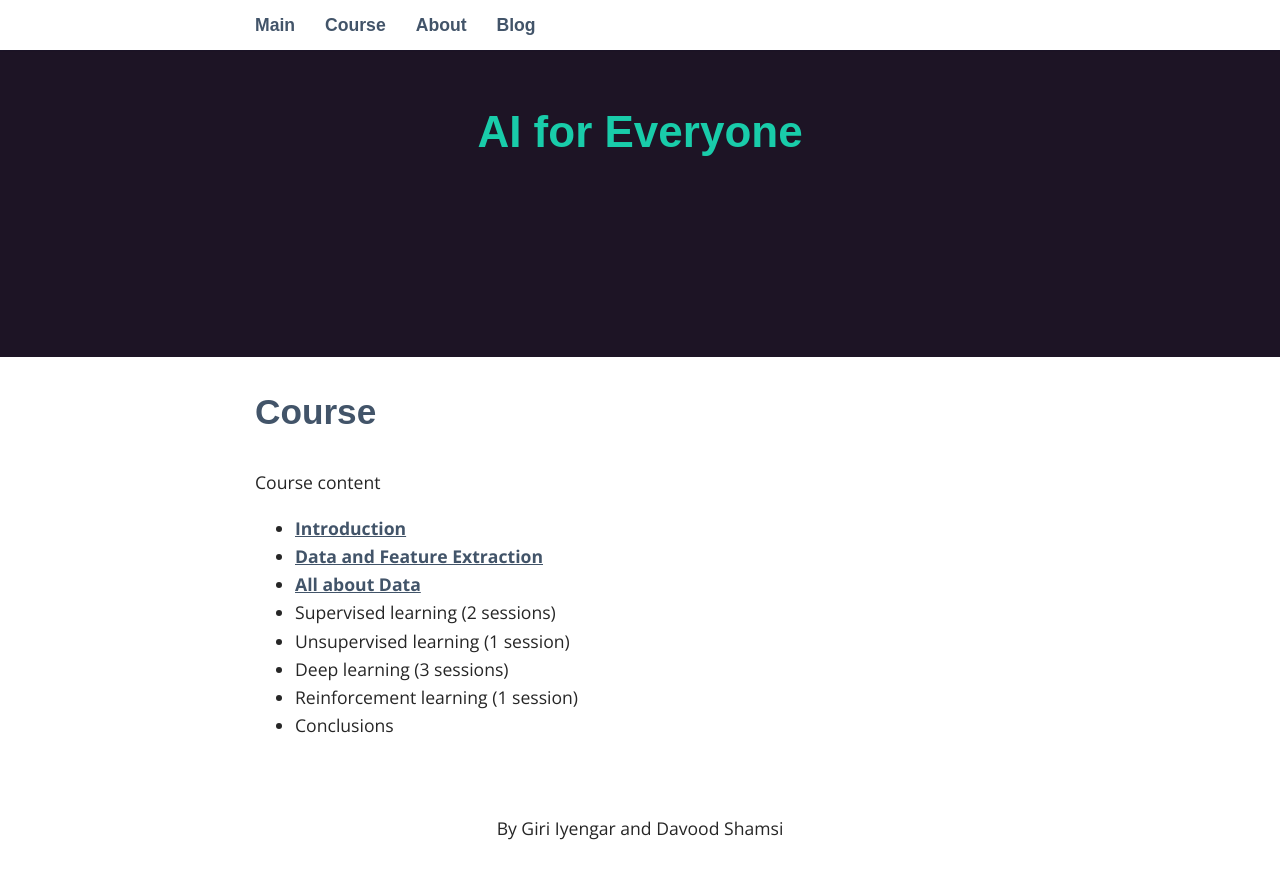
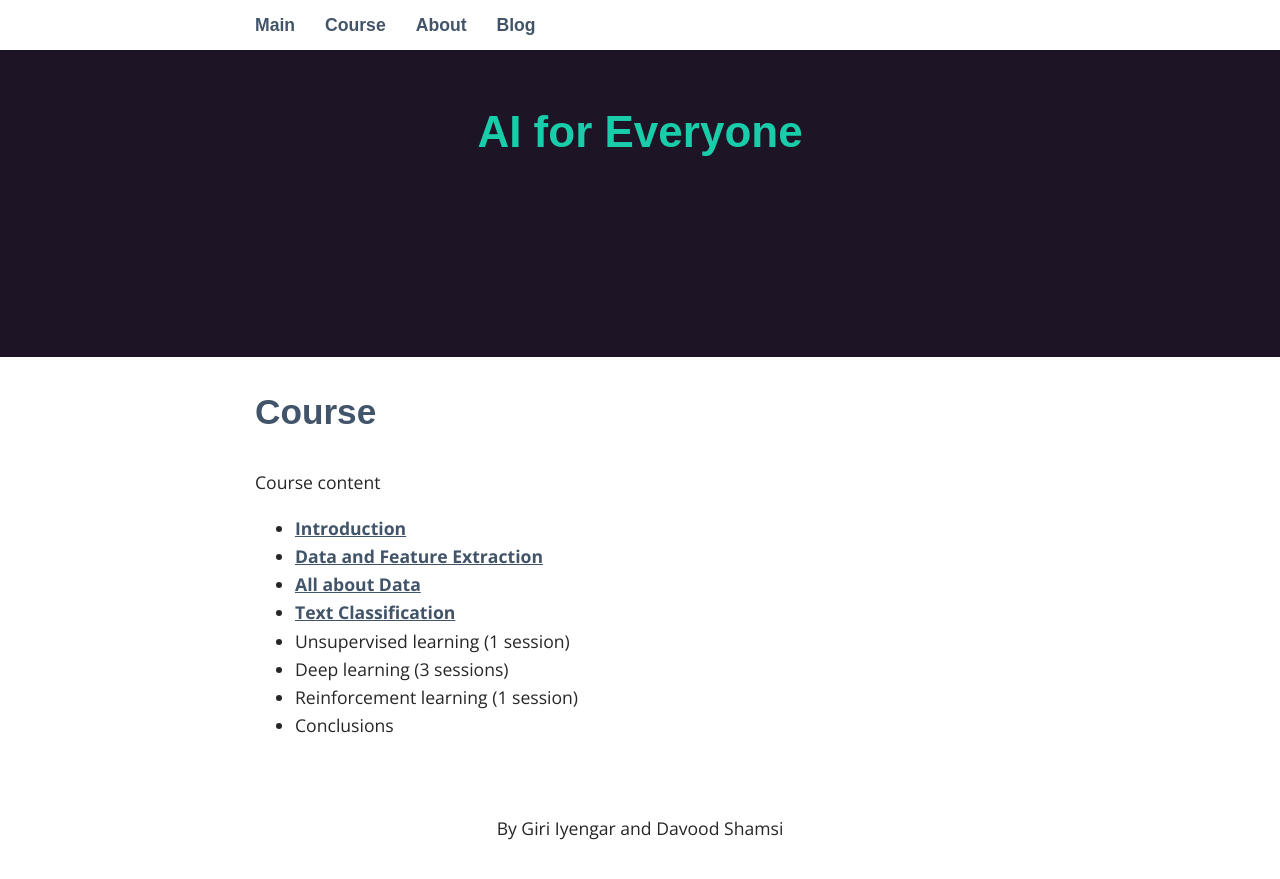
Before and after one commit to ai4all/ai4all.github.io, a Jekyll site: the page built from _pages/01_course.md, in a window 1280 px wide and 900 px high, scrolled down 143 px. Shown: the top 879 px of the window. Built offline with Jekyll 4.4.1, drawn with Linux system fonts in a browser that asks for light colours; some web fonts are replaced.

Commit message:
Update 01_course.md

```diff
--- a/_pages/01_course.md
+++ b/_pages/01_course.md
@@ -8,7 +8,7 @@ Course content
 * [Introduction](/ai4all_intro.pdf)
 * [Data and Feature Extraction](/AI4ALL_Meeting_2.pdf)
 * [All about Data](/AI4ALL_Meeting_3.pdf)
-* Supervised learning (2 sessions)
+* [Text Classification](/AI4ALL_Meeting_4.pdf)
 * Unsupervised learning (1 session)
 * Deep learning (3 sessions)
 * Reinforcement learning (1 session)
```
